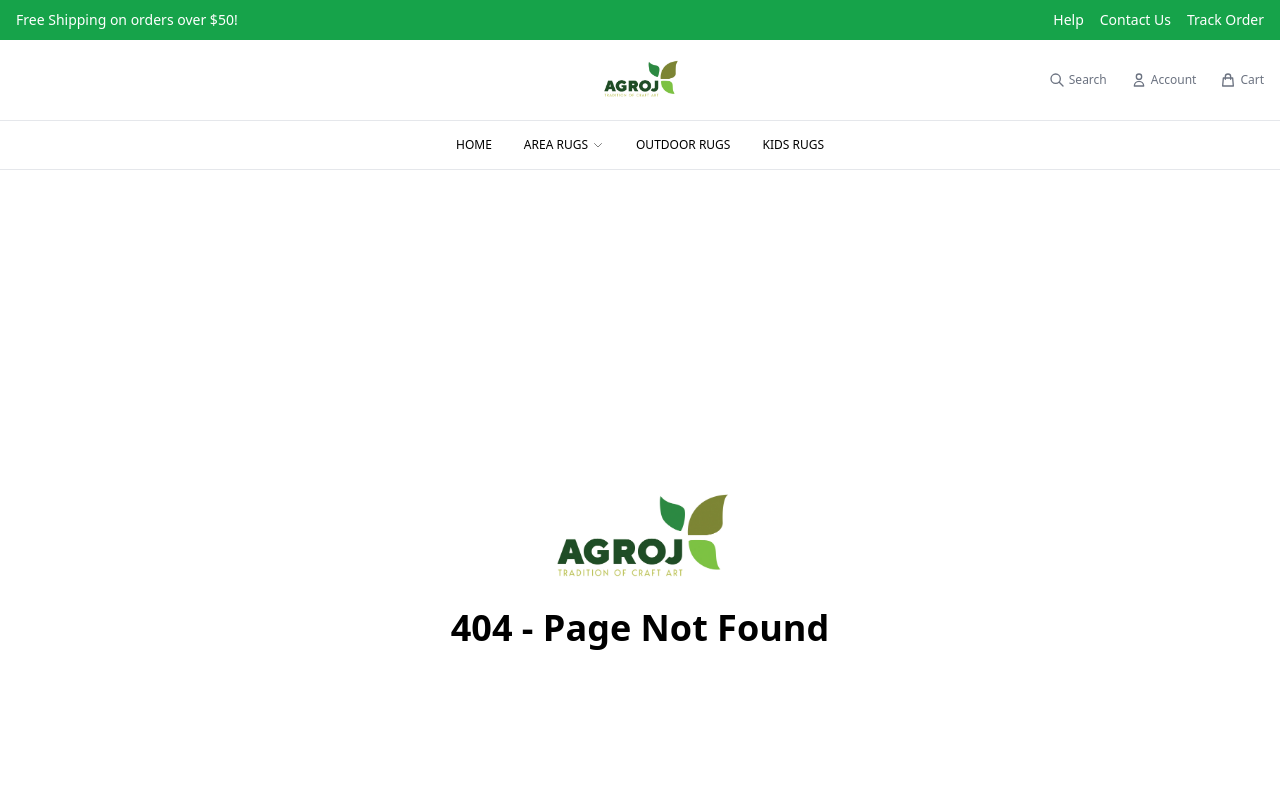
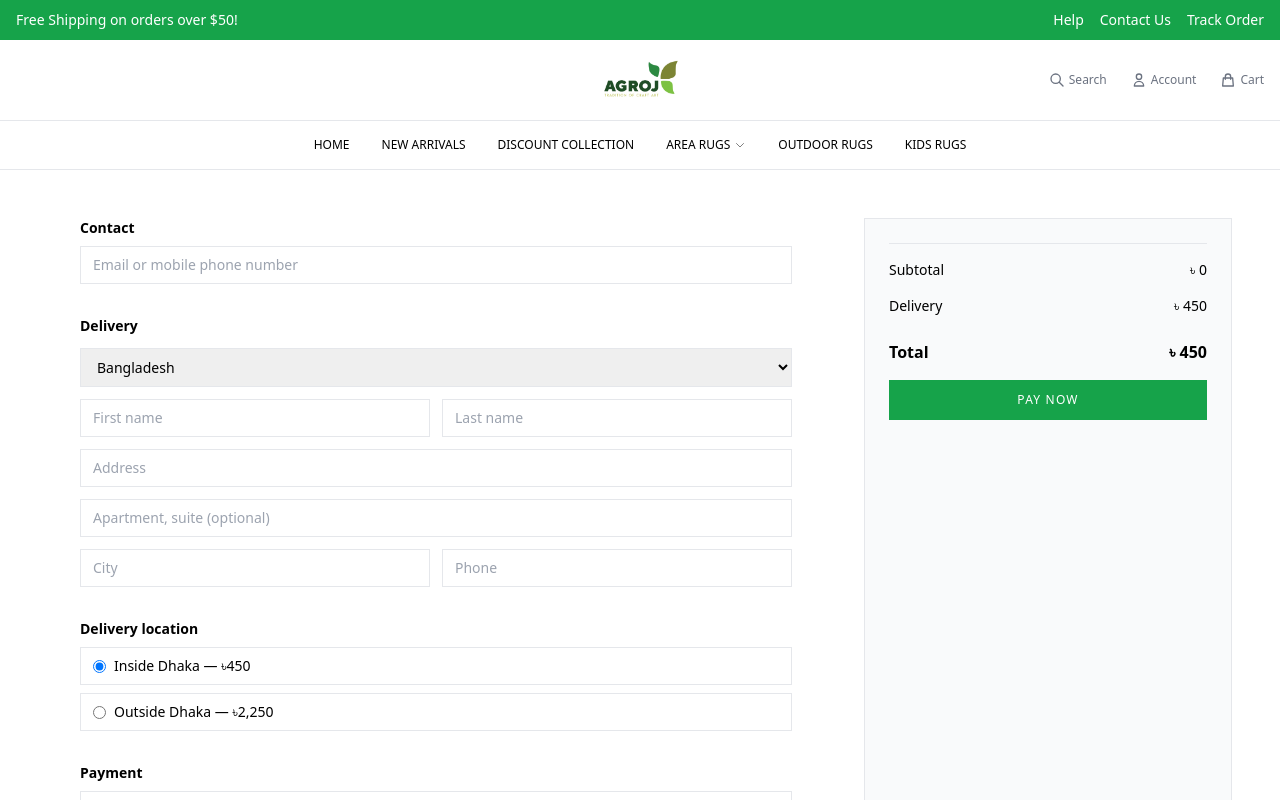
Before and after one commit to jir52bd/agroj-ecommerce-front, a Vue app: page /checkout in a window 1280 px wide. Shown: the top 800 px of the page. Built offline with nearby package versions, Linux system fonts and the light colour scheme.

Commit message:
Checkout page

```diff
--- a/src/components/homePage/HeroSection.vue
+++ b/src/components/homePage/HeroSection.vue
@@ -1,5 +1,5 @@
 <template>
-    <div class="bg-gray-100 py-20">
+    <div class="bg-gray-300 py-20 bg-[url('../../assets/img/1.jpg')] bg-cover bg-center">
         <div class="max-w-7xl mx-auto px-4 text-center">
             <h1 class="text-5xl font-bold mb-4">Welcome to AgroJ</h1>
             <p class="text-lg mb-8">Your one-stop shop for all your agricultural needs.</p>
@@ -9,3 +9,9 @@
         </div>
     </div>
 </template>
+
+<style scoped>
+.custom-bg {
+    background-image: url(../../assets/img/1.jpg);
+}
+</style>
--- a/src/layout/MainNav.vue
+++ b/src/layout/MainNav.vue
@@ -6,6 +6,16 @@
         <!-- Static menu -->
         <li>
           <router-link to="/">Home</router-link>
+        </li>
+
+        <!-- New Arrival Products -->
+        <li>
+          <router-link to="#">New Arrivals</router-link>
+        </li>
+
+        <!-- Discount Collection -->
+        <li>
+          <router-link to="#">Discount Collection</router-link>
         </li>
 
         <!-- Dynamic categories -->
--- a/src/pages/Cart.vue
+++ b/src/pages/Cart.vue
@@ -1,38 +1,130 @@
 <script setup>
 import { useCartStore } from "../store/useCartStore"
+import { computed } from "vue"
+
 const cart = useCartStore()
+
+const canCheckout = computed(() => cart.agree)
 </script>
 
 <template>
-  <div class="max-w-4xl mx-auto px-4 py-10">
-    <h1 class="text-xl font-semibold mb-6">Your Cart</h1>
+  <div class="max-w-5xl mx-auto px-4 py-12">
 
+    <!-- Title -->
+    <h1
+      class="text-center text-xs tracking-[0.35em] font-semibold uppercase border-b pb-6 mb-10"
+    >
+      Your Cart
+    </h1>
+
+    <!-- Cart Items -->
     <div
       v-for="item in cart.items"
       :key="item.product.id"
-      class="flex gap-4 mb-4 border-b pb-4"
+      class="grid grid-cols-12 gap-4 border-b py-6 items-center"
     >
+      <!-- Image -->
+      <div class="col-span-2">
         <img
           :src="item.product.thumbnail"
-        class="w-20 h-20 object-cover"
+          class="w-24 h-24 object-cover border"
         />
-
-      <div class="flex-1">
-        <h3 class="text-sm">{{ item.product.name }}</h3>
-        <p class="text-xs">৳ {{ item.product.finalPrice }}</p>
-        <p class="text-xs">Qty: {{ item.qty }}</p>
       </div>
 
+      <!-- Info -->
+      <div class="col-span-4 text-sm">
+        <p class="font-medium">{{ item.product.name }}</p>
+        <p class="text-xs text-gray-500">
+          Size/Shape: {{ item.product.size ?? "Standard" }}
+        </p>
         <button
           @click="cart.remove(item.product.id)"
-        class="text-red-500 text-sm"
+          class="text-xs text-red-600 mt-2 underline"
         >
           Remove
         </button>
       </div>
 
-    <p class="text-right font-semibold mt-6">
-      Total: ৳ {{ cart.totalPrice }}
+      <!-- Price -->
+      <div class="col-span-2 text-sm text-center">
+        ৳ {{ item.product.finalPrice }}
+      </div>
+
+      <!-- Quantity -->
+      <div class="col-span-2 flex justify-center">
+        <div class="flex border">
+          <button
+            @click="cart.decrease(item.product.id)"
+            class="px-3 py-1"
+          >−</button>
+          <span class="px-4 py-1 border-x">{{ item.qty }}</span>
+          <button
+            @click="cart.increase(item.product.id)"
+            class="px-3 py-1"
+          >+</button>
+        </div>
+      </div>
+
+      <!-- Total -->
+      <div class="col-span-2 text-sm text-right font-medium">
+        ৳ {{ item.qty * item.product.finalPrice }}
+      </div>
+    </div>
+
+    <!-- Summary -->
+    <div class="mt-10 flex justify-end">
+      <div class="w-full max-w-sm text-sm space-y-3">
+
+        <div class="flex justify-between font-semibold">
+          <span>Subtotal</span>
+          <span>৳ {{ cart.totalPrice }}</span>
+        </div>
+
+        <p class="text-xs text-gray-500">
+          Taxes and shipping calculated at checkout
         </p>
+
+        <!-- Terms -->
+        <label class="flex items-start gap-2 text-xs">
+          <input type="checkbox" v-model="cart.agree" />
+          <span>
+            Please check this box to agree to our
+            <span class="underline">terms and conditions</span>
+          </span>
+        </label>
+
+        <!-- Buttons -->
+        <div class="flex gap-3 pt-4">
+          <router-link
+            to="/"
+            class="flex-1 text-center border px-4 py-2 text-xs tracking-widest"
+          >
+            CONTINUE SHOPPING
+          </router-link>
+
+          <!-- <button
+            :disabled="!canCheckout"
+            class="flex-1 bg-green-500 text-white px-4 py-2 text-xs tracking-widest disabled:opacity-40"
+          >
+            PLACE YOUR ORDER
+          </button> -->
+          <router-link
+          :disabled="!canCheckout"
+  to="/checkout"
+  :class="[
+    'flex-1 text-center px-4 py-2 text-xs tracking-widest',
+    canCheckout
+      ? 'bg-green-600 text-white'
+      : 'bg-gray-300 text-gray-500 pointer-events-none'
+  ]"
+>
+  PLACE YOUR ORDER
+</router-link>
+
+        </div>
+
+      </div>
+    </div>
+
   </div>
 </template>
--- /dev/null
+++ b/src/pages/Checkout.vue
@@ -0,0 +1,159 @@
+<script setup>
+import { useCartStore } from "../store/useCartStore"
+import { reactive, computed } from "vue"
+
+const cart = useCartStore()
+
+const form = reactive({
+  email: "",
+  country: "Bangladesh",
+  firstName: "",
+  lastName: "",
+  address: "",
+  apartment: "",
+  city: "",
+  phone: "",
+  deliveryZone: "inside",
+  paymentMethod: "cod",
+})
+
+const deliveryCharge = computed(() =>
+  form.deliveryZone === "inside" ? 450 : 2250
+)
+
+const grandTotal = computed(() =>
+  cart.totalPrice + deliveryCharge.value
+)
+
+const placeOrder = () => {
+  console.log({
+    customer: form,
+    items: cart.items,
+    subtotal: cart.totalPrice,
+    delivery: deliveryCharge.value,
+    total: grandTotal.value,
+  })
+
+  alert("✅ Order placed successfully")
+}
+</script>
+
+<template>
+  <div class="max-w-7xl mx-auto px-12 py-12">
+    <div class="grid lg:grid-cols-3 gap-10">
+
+      <!-- LEFT SIDE -->
+      <div class="lg:col-span-2 space-y-8 text-sm px-8">
+
+        <!-- Contact -->
+        <div>
+          <h2 class="font-semibold mb-2">Contact</h2>
+          <input v-model="form.email" placeholder="Email or mobile phone number" class="input" />
+        </div>
+
+        <!-- Delivery -->
+        <div class="space-y-3">
+          <h2 class="font-semibold">Delivery</h2>
+
+          <select v-model="form.country" class="input">
+            <option>Bangladesh</option>
+          </select>
+
+          <div class="grid grid-cols-2 gap-3">
+            <input v-model="form.firstName" placeholder="First name" class="input" />
+            <input v-model="form.lastName" placeholder="Last name" class="input" />
+          </div>
+
+          <input v-model="form.address" placeholder="Address" class="input" />
+          <input v-model="form.apartment" placeholder="Apartment, suite (optional)" class="input" />
+
+          <div class="grid grid-cols-2 gap-3">
+            <input v-model="form.city" placeholder="City" class="input" />
+            <input v-model="form.phone" placeholder="Phone" class="input" />
+          </div>
+        </div>
+
+        <!-- Delivery Location -->
+        <div>
+          <h2 class="font-semibold mb-2">Delivery location</h2>
+
+          <label class="radio">
+            <input type="radio" value="inside" v-model="form.deliveryZone" />
+            <span>Inside Dhaka — ৳450</span>
+          </label>
+
+          <label class="radio">
+            <input type="radio" value="outside" v-model="form.deliveryZone" />
+            <span>Outside Dhaka — ৳2,250</span>
+          </label>
+        </div>
+
+        <!-- Payment -->
+        <div>
+          <h2 class="font-semibold mb-2">Payment</h2>
+
+          <label class="radio">
+            <input type="radio" value="ssl" v-model="form.paymentMethod" />
+            <span>SSLCommerz (Card / Mobile Banking)</span>
+          </label>
+
+          <label class="radio">
+            <input type="radio" value="cod" v-model="form.paymentMethod" />
+            <span>Cash on Delivery (COD)</span>
+          </label>
+        </div>
+
+      </div>
+
+      <!-- RIGHT SIDE (ORDER SUMMARY) -->
+      <div class="border p-6 text-sm space-y-4 bg-gray-50">
+
+        <div
+          v-for="item in cart.items"
+          :key="item.product.id"
+          class="flex justify-between items-center"
+        >
+          <div class="flex gap-3 items-center">
+            <img :src="item.product.thumbnail" class="w-12 h-12 border" />
+            <span>{{ item.product.name }} × {{ item.qty }}</span>
+          </div>
+          <span>৳ {{ item.qty * item.product.finalPrice }}</span>
+        </div>
+
+        <hr />
+
+        <div class="flex justify-between">
+          <span>Subtotal</span>
+          <span>৳ {{ cart.totalPrice }}</span>
+        </div>
+
+        <div class="flex justify-between">
+          <span>Delivery</span>
+          <span>৳ {{ deliveryCharge }}</span>
+        </div>
+
+        <div class="flex justify-between font-semibold text-base pt-2">
+          <span>Total</span>
+          <span>৳ {{ grandTotal }}</span>
+        </div>
+
+        <button
+          @click="placeOrder"
+          class="w-full bg-green-600 text-white py-3 mt-4 tracking-widest text-xs"
+        >
+          PAY NOW
+        </button>
+
+      </div>
+    </div>
+  </div>
+</template>
+
+<style scoped>
+.input {
+  @apply w-full border px-3 py-2 focus:outline-none focus:ring-1 focus:ring-gray-400;
+}
+.radio {
+  @apply flex items-center gap-2 border px-3 py-2 mb-2 cursor-pointer;
+}
+</style>
--- a/src/router/index.js
+++ b/src/router/index.js
@@ -57,10 +57,15 @@ const routes = [
     component: () => import("../pages/ProductDetails.vue"),
   },
   {
-  path: "/cart",
-  name: "cart",
-  component: () => import("../pages/Cart.vue"),
-},
+    path: "/cart",
+    name: "cart",
+    component: () => import("../pages/Cart.vue"),
+  },
+  {
+    path: "/checkout",
+    name: "checkout",
+    component: () => import("../pages/Checkout.vue"),
+  },
 
   // {
   //   path: '/products/:id',
--- a/src/store/useCartStore.js
+++ b/src/store/useCartStore.js
@@ -32,6 +32,16 @@ export const useCartStore = defineStore("cart", {
       }
     },
 
+     increase(id) {
+      const item = this.items.find(i => i.product.id === id)
+      if (item) item.qty++
+    },
+
+    decrease(id) {
+      const item = this.items.find(i => i.product.id === id)
+      if (item && item.qty > 1) item.qty--
+    },
+
     remove(id) {
       this.items = this.items.filter(
         (i) => i.product.id !== id
```
Lines whose indentation alone changed are shown as unchanged.
